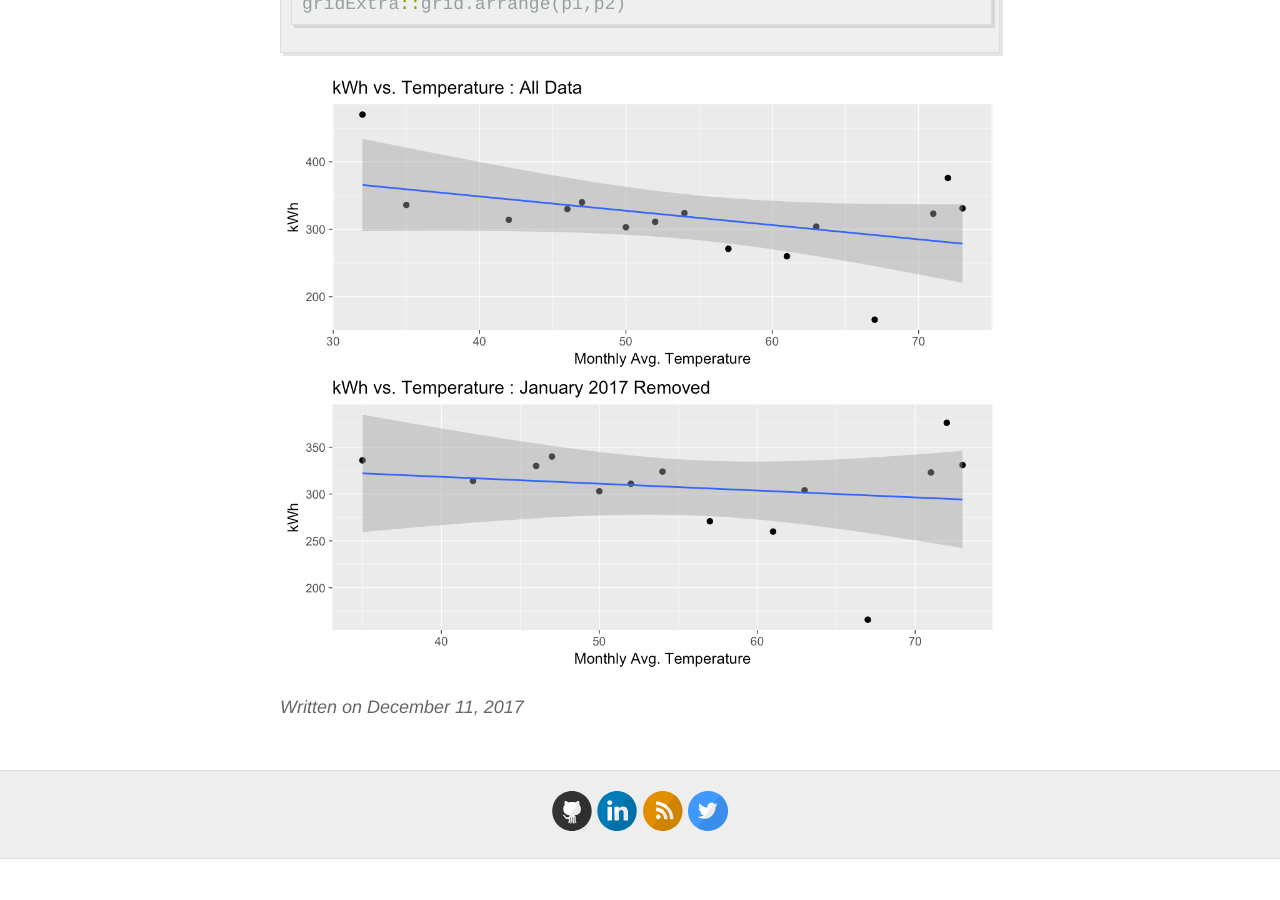
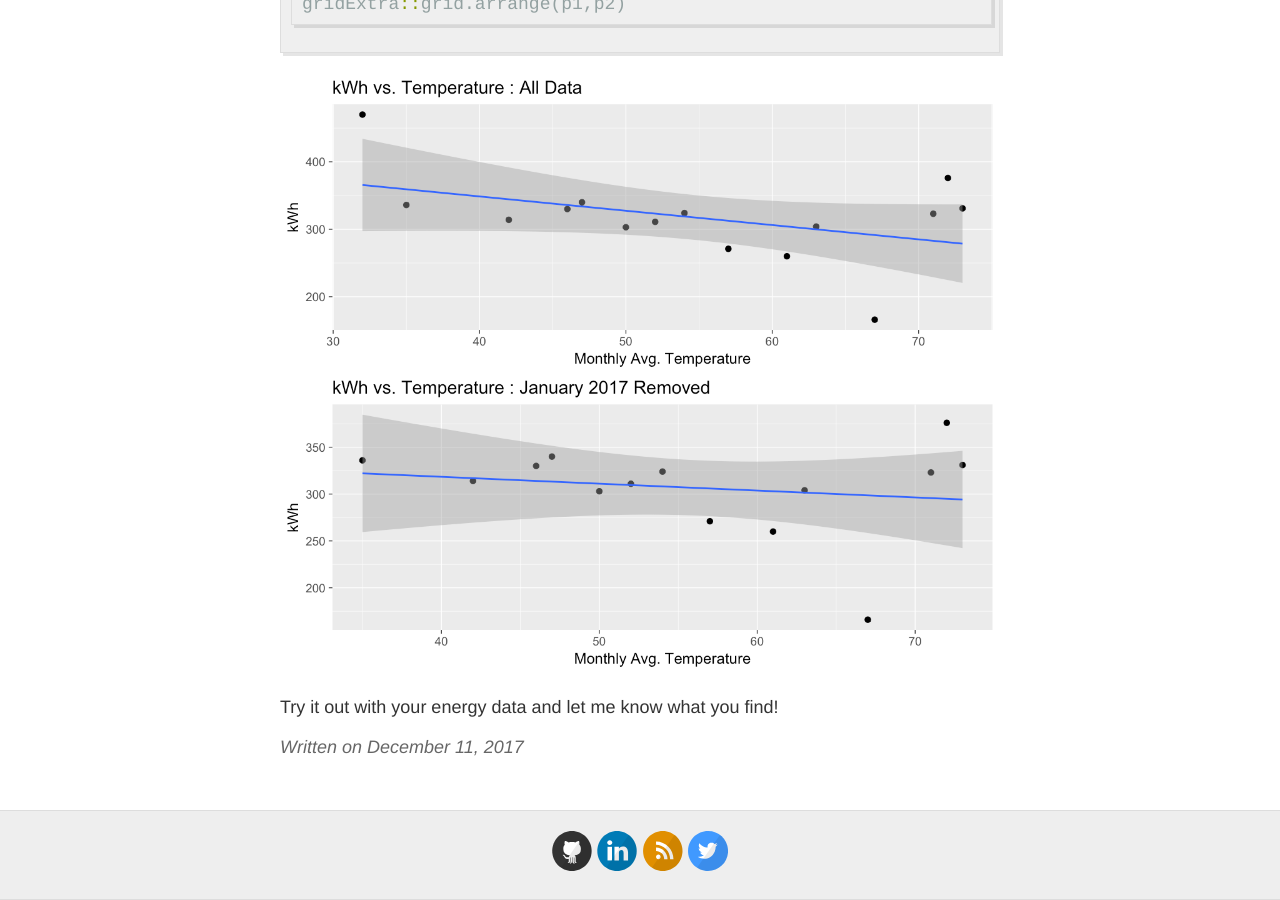
Before and after one commit to andypicke/andypicke.github.io, a Jekyll site: the page built from _posts/2017-12-11-energy_use.md, in a window 1280 px wide and 900 px high, scrolled down 6393 px. Built offline with Jekyll 4.4.1, drawn with Linux system fonts in a browser that asks for light colours; comment, search, counter and statistics services are not loaded; before the commit the page ends 7252 px from its top, so only the background shows below that.

Commit message:
minor edits

````diff
--- a/_posts/2017-12-11-energy_use.md
+++ b/_posts/2017-12-11-energy_use.md
@@ -184,3 +184,6 @@ gridExtra::grid.arrange(p1,p2)
 ```
 
 ![](/images/energy_use/unnamed-chunk-9-1.png)<!-- -->
+
+
+Try it out with your energy data and let me know what you find!
````
